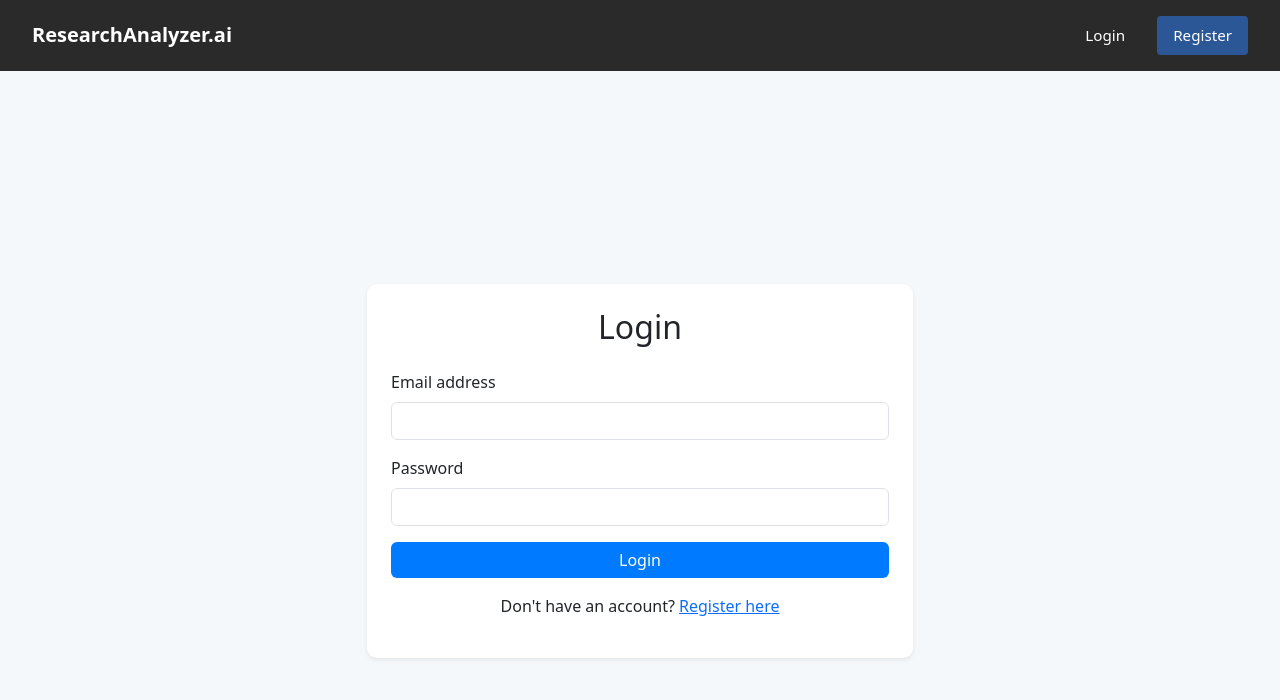
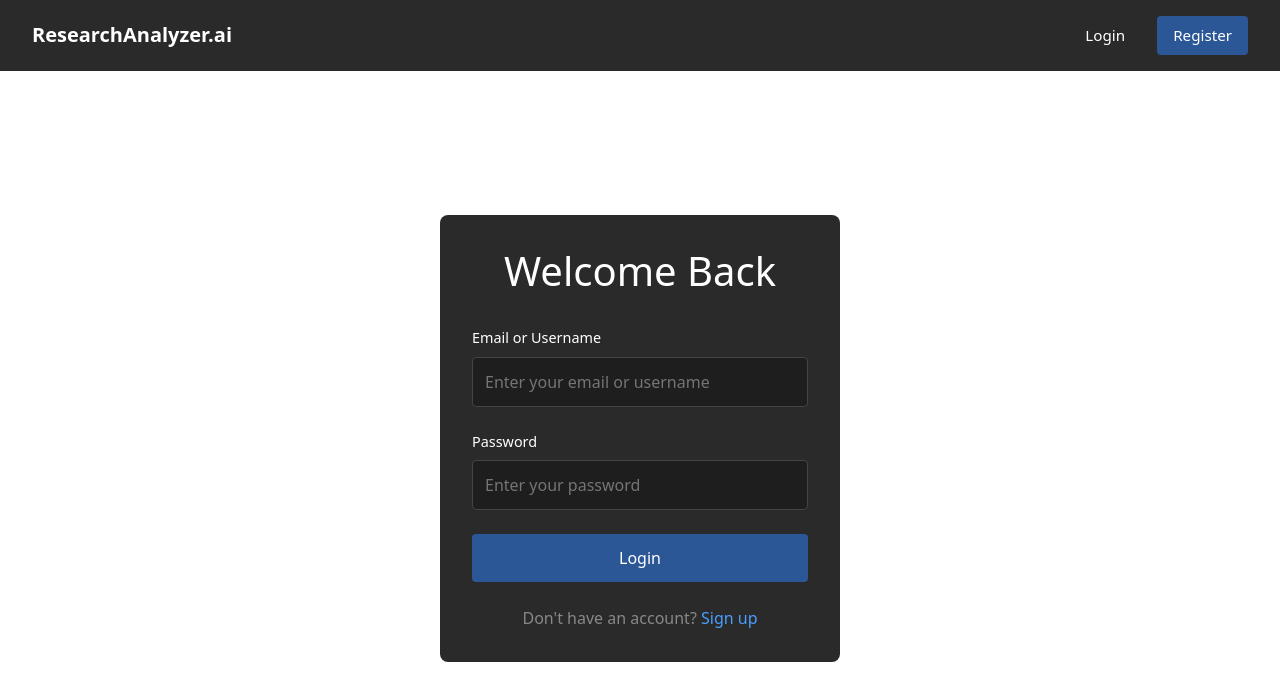
Before and after one commit to shotowon/ResearchAnalyzer.ai, a Vue app in the folder frontend/: page /login in a window 1280 px wide. Shown: the top 700 px of the page. Built offline with nearby package versions, Linux system fonts and the light colour scheme; what vue3-cookies would draw is missing.

Commit message:
frontend: login-view

```diff
--- a/frontend/src/views/LoginView.vue
+++ b/frontend/src/views/LoginView.vue
@@ -1,71 +1,177 @@
 <template>
-    <div class="auth-page">
-      <div class="container">
-        <div class="row justify-content-center">
-          <div class="col-md-6">
-            <div class="card shadow-sm p-4">
-              <h2 class="text-center mb-4">Login</h2>
-              <form @submit.prevent="submitLogin">
-                <div class="mb-3">
-                  <label for="email" class="form-label">Email address</label>
-                  <input type="email" class="form-control" id="email" v-model="email" required />
+  <div class="login-container">
+    <div class="login-card">
+      <h1>Welcome Back</h1>
+      <form @submit.prevent="handleLogin" class="login-form">
+        <div class="form-group">
+          <label for="identifier">Email or Username</label>
+          <input
+            type="text"
+            id="identifier"
+            v-model="identifier"
+            required
+            placeholder="Enter your email or username"
+          />
         </div>
-                <div class="mb-3">
-                  <label for="password" class="form-label">Password</label>
-                  <input type="password" class="form-control" id="password" v-model="password" required />
+        <div class="form-group">
+          <label for="password">Password</label>
+          <input
+            type="password"
+            id="password"
+            v-model="password"
+            required
+            placeholder="Enter your password"
+          />
         </div>
-                <div class="d-grid">
-                  <button type="submit" class="btn btn-primary">Login</button>
-                </div>
-                <p class="text-center mt-3">
-                  Don't have an account? <router-link to="/register">Register here</router-link>
-                </p>
+        <div class="error-message" v-if="error">{{ error }}</div>
+        <button type="submit" :disabled="loading">
+          {{ loading ? 'Logging in...' : 'Login' }}
+        </button>
       </form>
-            </div>
-          </div>
+      <div class="signup-link">
+        Don't have an account?
+        <router-link to="/signup">Sign up</router-link>
       </div>
     </div>
   </div>
 </template>
 
-  <script>
-  export default {
-    name: 'LoginPage',
-    data() {
-      return {
-        email: '',
-        password: '',
-      };
+<script setup>
+import { ref } from 'vue'
+import { useRouter } from 'vue-router'
+import { API_URL } from '../config'
+
+const router = useRouter()
+const identifier = ref('')
+const password = ref('')
+const error = ref('')
+const loading = ref(false)
+
+const handleLogin = async () => {
+  loading.value = true
+  error.value = ''
+
+  try {
+    const response = await fetch(`${API_URL}/accounts/login`, {
+      method: 'POST',
+      headers: {
+        'Content-Type': 'application/json',
       },
-    methods: {
-      submitLogin() {
-        // Logic to handle login
-        console.log('Login submitted', this.email, this.password);
-      },
-    },
-  };
+      body: JSON.stringify({
+        login: identifier.value,
+        password: password.value
+      })
+    })
+
+    const data = await response.json()
+
+    if (!response.ok) {
+      throw new Error(data.message || 'Login failed')
+    }
+
+    localStorage.setItem('token', data.token)
+    localStorage.setItem('isAuthenticated', 'true')
+    router.push('/files')
+  } catch (err) {
+    error.value = err.message
+  } finally {
+    loading.value = false
+  }
+}
 </script>
 
 <style scoped>
-  .auth-page {
-    min-height: 100vh;
+.login-container {
+  min-height: calc(100vh - 64px);
   display: flex;
   align-items: center;
   justify-content: center;
-    background-color: #f5f8fa;
+  padding: 2rem;
 }
 
-  .card {
-    border: none;
-    border-radius: 10px;
+.login-card {
+  background-color: #2a2a2a;
+  padding: 2rem;
+  border-radius: 8px;
+  width: 100%;
+  max-width: 400px;
 }
 
-  .btn-primary {
-    background-color: #007bff;
-    border: none;
+h1 {
+  margin: 0 0 2rem;
+  text-align: center;
+  color: #fff;
 }
 
-  .btn-primary:hover {
-    background-color: #0056b3;
+.login-form {
+  display: flex;
+  flex-direction: column;
+  gap: 1.5rem;
+}
+
+.form-group {
+  display: flex;
+  flex-direction: column;
+  gap: 0.5rem;
+}
+
+label {
+  color: #fff;
+  font-size: 0.9rem;
+}
+
+input {
+  padding: 0.75rem;
+  border-radius: 4px;
+  border: 1px solid #444;
+  background-color: #1e1e1e;
+  color: #fff;
+  font-size: 1rem;
+}
+
+input:focus {
+  outline: none;
+  border-color: #2b5797;
+}
+
+button {
+  background-color: #2b5797;
+  color: white;
+  padding: 0.75rem;
+  border: none;
+  border-radius: 4px;
+  font-size: 1rem;
+  cursor: pointer;
+  transition: background-color 0.2s;
+}
+
+button:hover:not(:disabled) {
+  background-color: #1e3f6f;
+}
+
+button:disabled {
+  background-color: #444;
+  cursor: not-allowed;
+}
+
+.error-message {
+  color: #ff4a4a;
+  font-size: 0.9rem;
+  text-align: center;
+}
+
+.signup-link {
+  margin-top: 1.5rem;
+  text-align: center;
+  color: #888;
+}
+
+.signup-link a {
+  color: #4a9eff;
+  text-decoration: none;
+}
+
+.signup-link a:hover {
+  text-decoration: underline;
 }
 </style>
```
Lines whose indentation alone changed are shown as unchanged.
